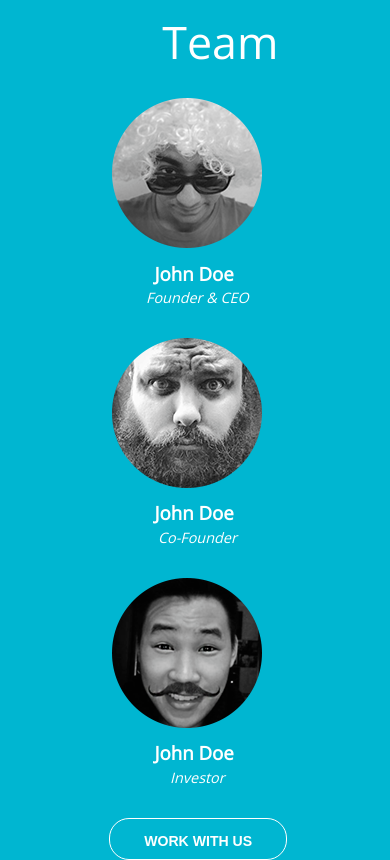
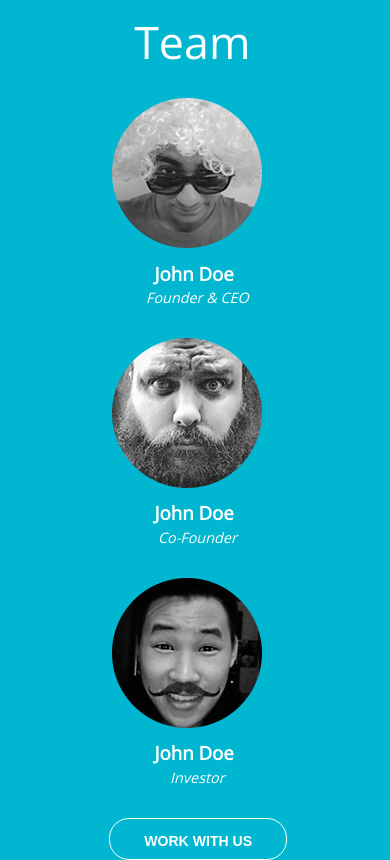
Before and after one commit to rosalsm/Exercise.1, a website: page index.html in a window 390 px wide. Shown: the top 860 px of the page. Drawn offline with nearby package versions, Linux system fonts and the light colour scheme; files that its build step writes are made by us from their sources.

Commit message:
mobile title

```diff
--- a/scss/main.scss
+++ b/scss/main.scss
@@ -136,7 +136,7 @@ div.link{
 
 @media (max-width: 767px) {           //Mobile view port
   h1.title{
-    margin-left: 27%;
+    margin-left: 18%;
   }
   section.columns{
     margin-left: 12%;
```
